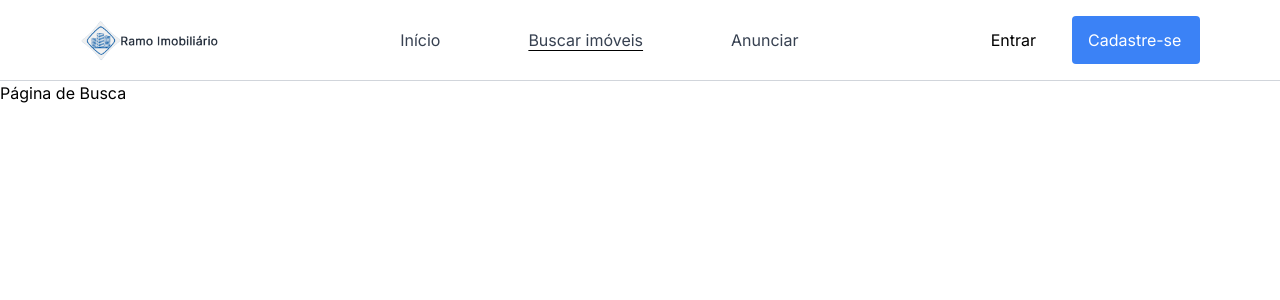
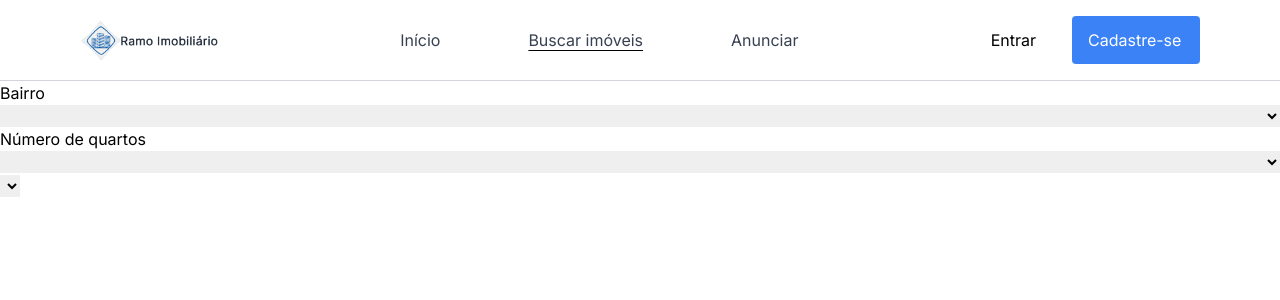
Before and after one commit to jpwf/Ramo-Imobiliario, a React (Vite) app in the folder client/: page /busca in a window 1280 px wide. Shown: the top 300 px of the page. Built offline with nearby package versions, Linux system fonts and the light colour scheme.

Commit message:
First commit

```diff
--- a/client/src/pages/Busca.jsx
+++ b/client/src/pages/Busca.jsx
@@ -2,7 +2,21 @@
 function Busca() {
     return(
         <div>
-            <h1>Página de Busca</h1>
+            <div className='justify-between'>
+                <div className='flex flex-col'>
+                    <h3>Bairro</h3>
+                    <select></select>
+                </div>
+                <div className='flex flex-col'>
+                    <h3>Número de quartos</h3>
+                <select></select>
+                </div>
+
+
+            </div>
+            <select></select>
+
+
         </div>
     )
 }
```
